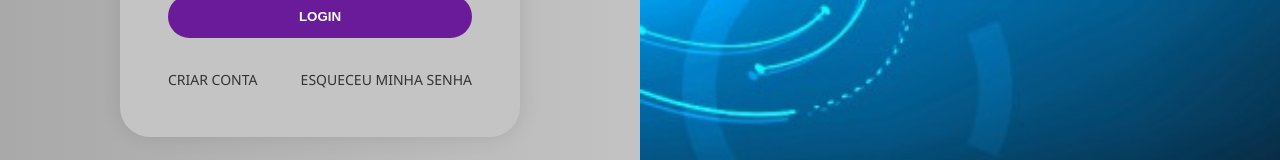
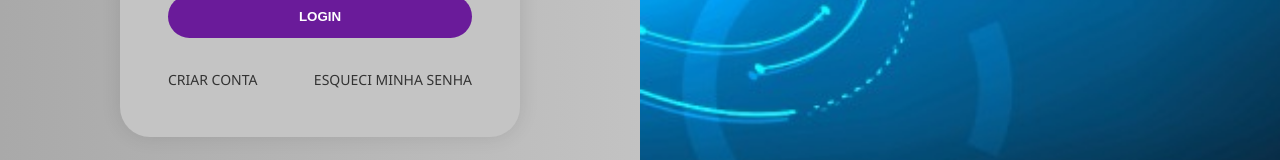
Before and after one commit to pedro06ph-hub/EasyControl-, a Next.js app: page /login in a window 1280 px wide. Shown: the part 553-713 px from the top of the page. Built offline with nearby package versions, Linux system fonts and the light colour scheme.

Commit message:
Subindo alterações da página de recuperação de senha

```diff
--- a/pages/Esquecisenha.js
+++ b/pages/Esquecisenha.js
@@ -3,7 +3,7 @@ import Link from "next/link";
 import Image from "next/image";
 import styles from "../styles/Esquecisenha.module.css";
 
-export default function EsqueciSenha() {
+export default function Esquecisenha() {
   return (
     <>
       <Head>
--- a/pages/login.js
+++ b/pages/login.js
@@ -7,7 +7,9 @@ export default function Login() {
   return (
     <>
       <Head>
-        <title>Login - EasyControl</title>
+        <title>Login - EasyControl
+
+        </title>
         <meta name="description" content="Tela de login do sistema EasyControl" />
       </Head>
 
@@ -43,7 +45,7 @@ export default function Login() {
 
             <div className={styles.links}>
               <Link href="/criar-conta" className={styles.link}>CRIAR CONTA</Link>
-              <Link href="/redefinir-senha" className={styles.link}>ESQUECEU MINHA SENHA</Link>
+              <Link href="/redefinir-senha" className={styles.link}>ESQUECI MINHA SENHA</Link>
             </div>
           </div>
         </section>
```
